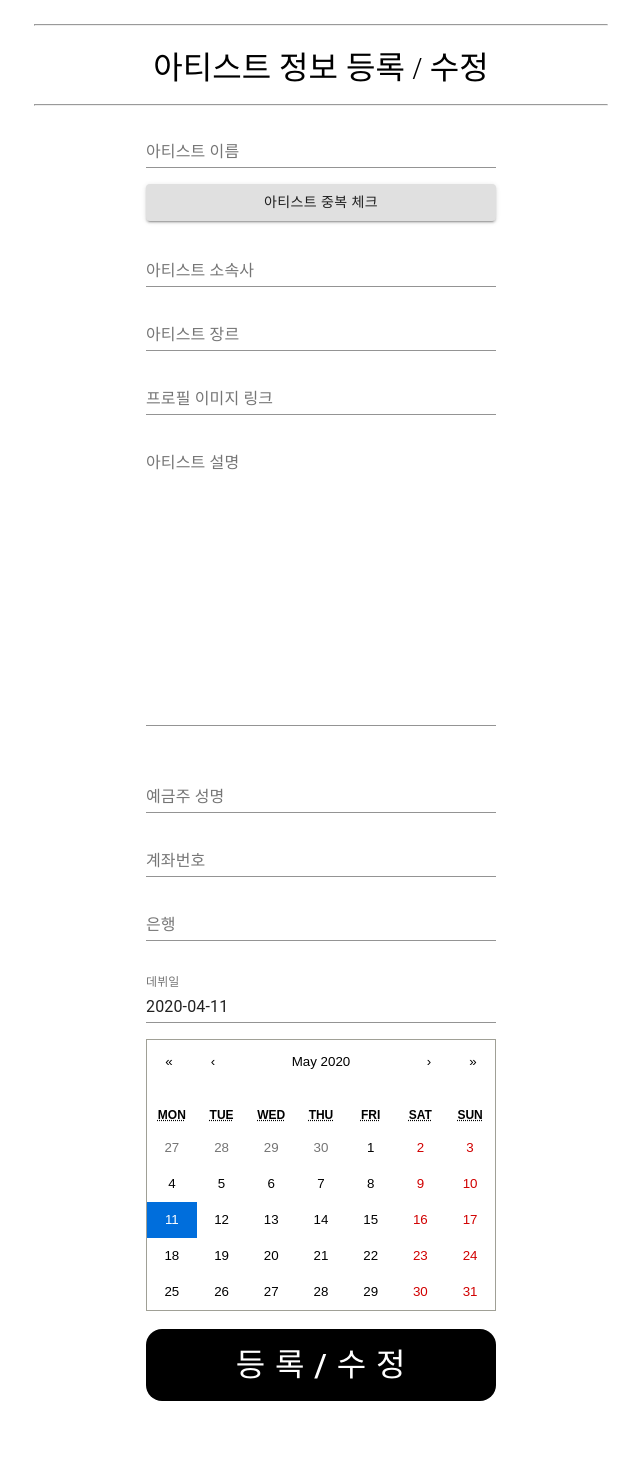
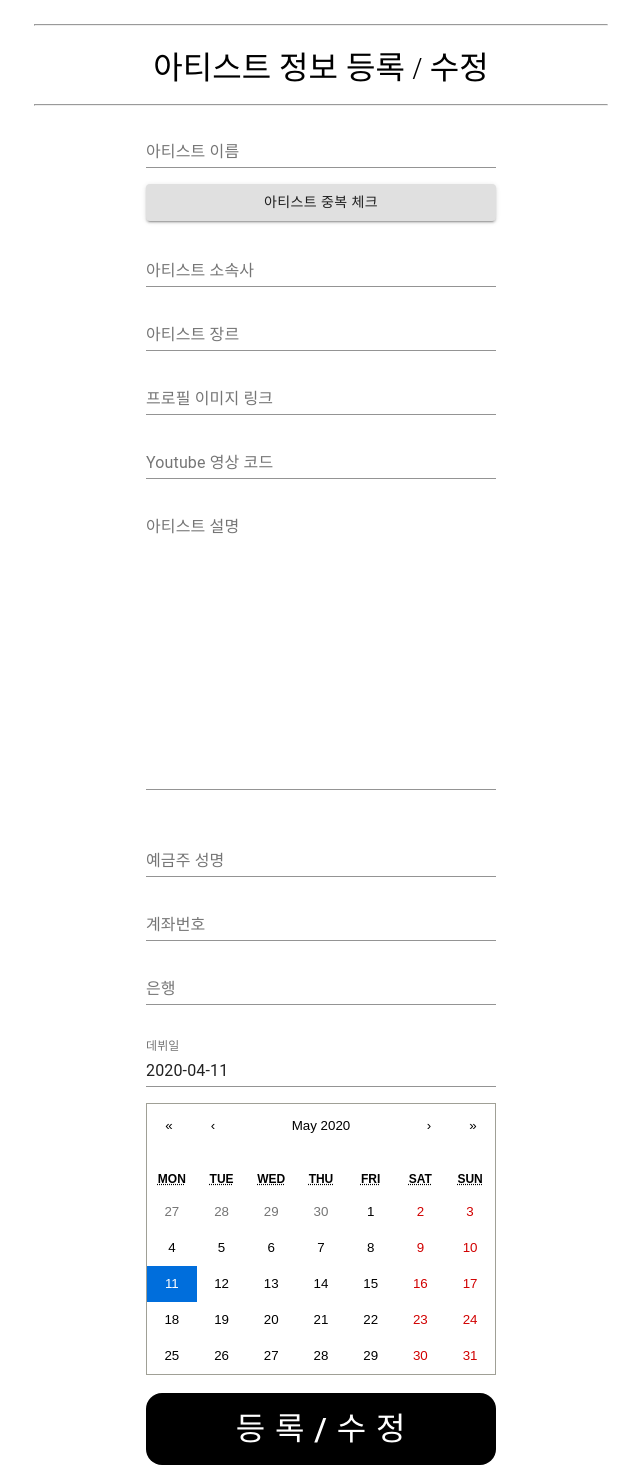
Before and after one commit to StolenMoments/wing-admin, a React (Create React App) app: page /artistRegister in a window 1280 px wide. Shown: the top 1470 px of the page, without its empty margins (319-959 px from the left). Before the commit the page ends 1427 px from the top, so only its background shows below. Built offline with nearby package versions, Linux system fonts and the light colour scheme; a web font is replaced by a local one.

Commit message:
등록 / 수정 버튼 컴포넌트 분리

```diff
--- /dev/null
+++ b/src/components/CustomMui/SubmitButton.js
@@ -0,0 +1,13 @@
+import { Button } from "@material-ui/core";
+import React from "react";
+
+export default ({ Post }) => {
+    return (
+        <>
+            <br/>
+            <Button style={{ borderRadius: "1rem", fontSize: "2rem", backgroundColor: "black", color: "white" }}
+                    size="large" onClick={() => Post()}>등 록 / 수 정</Button>
+            <br/>
+        </>
+    )
+}
--- a/src/components/Page/Artist/ArtistRegisterForm.js
+++ b/src/components/Page/Artist/ArtistRegisterForm.js
@@ -9,6 +9,7 @@ import DateConvert from "../../Function/DateConvert";
 import ArtistCheckForm from "./ArtistCheckForm";
 import RegisterFormStyledDiv from "../../StyledComponents/RegisterFormStyledDiv";
 import API_URL from "../../Constant/API_URL";
+import SubmitButton from "../../CustomMui/SubmitButton";
 
 
 const ArtistRegisterForm = () => {
@@ -33,11 +34,13 @@ const ArtistRegisterForm = () => {
         realName: "",
         account: "",
         bank: "",
+        video: ""
     })
 
     const {
         artistId, artistName, artistCompany, artistGenre,
-        debutDate, imageUri, description, realName, account, bank
+        debutDate, imageUri, description, realName, account,
+        bank, video
     } = inputs;
 
     const onChange = e => {
@@ -112,6 +115,7 @@ const ArtistRegisterForm = () => {
             <TextField label="아티스트 소속사" name="artistCompany" value={artistCompany} onChange={onChange} />
             <TextField label="아티스트 장르" name="artistGenre" value={artistGenre} onChange={onChange} />
             <TextField label="프로필 이미지 링크" name="imageUri" value={imageUri} onChange={onChange} />
+            <TextField label="Youtube 영상 코드" name="video" value={video} onChange={onChange} />
             <TextField label="아티스트 설명" name="description" style={{width: "350px", height: "300px"}} rows={14}
                        multiline={true} value={description} onChange={onChange} /><br/>
             <TextField label="예금주 성명" name="realName" value={realName} onChange={onChange} />
@@ -120,10 +124,7 @@ const ArtistRegisterForm = () => {
             <br/>
             <TextField label="데뷔일" name="artistCompany" value={DateConvert(debutDate)} readOnly={true} />
             <Calendar value={debutDate} onChange={onChangeDate}/>
-            <br />
-            <Button style={{borderRadius: "1rem", fontSize : "2rem", backgroundColor: "black", color: "white"}}
-                    size="large" onClick={() => PostArtist()}>등 록 / 수 정</Button>
-            <br/>
+            <SubmitButton Post={PostArtist}/>
         </RegisterFormStyledDiv>
     );
 };
```
